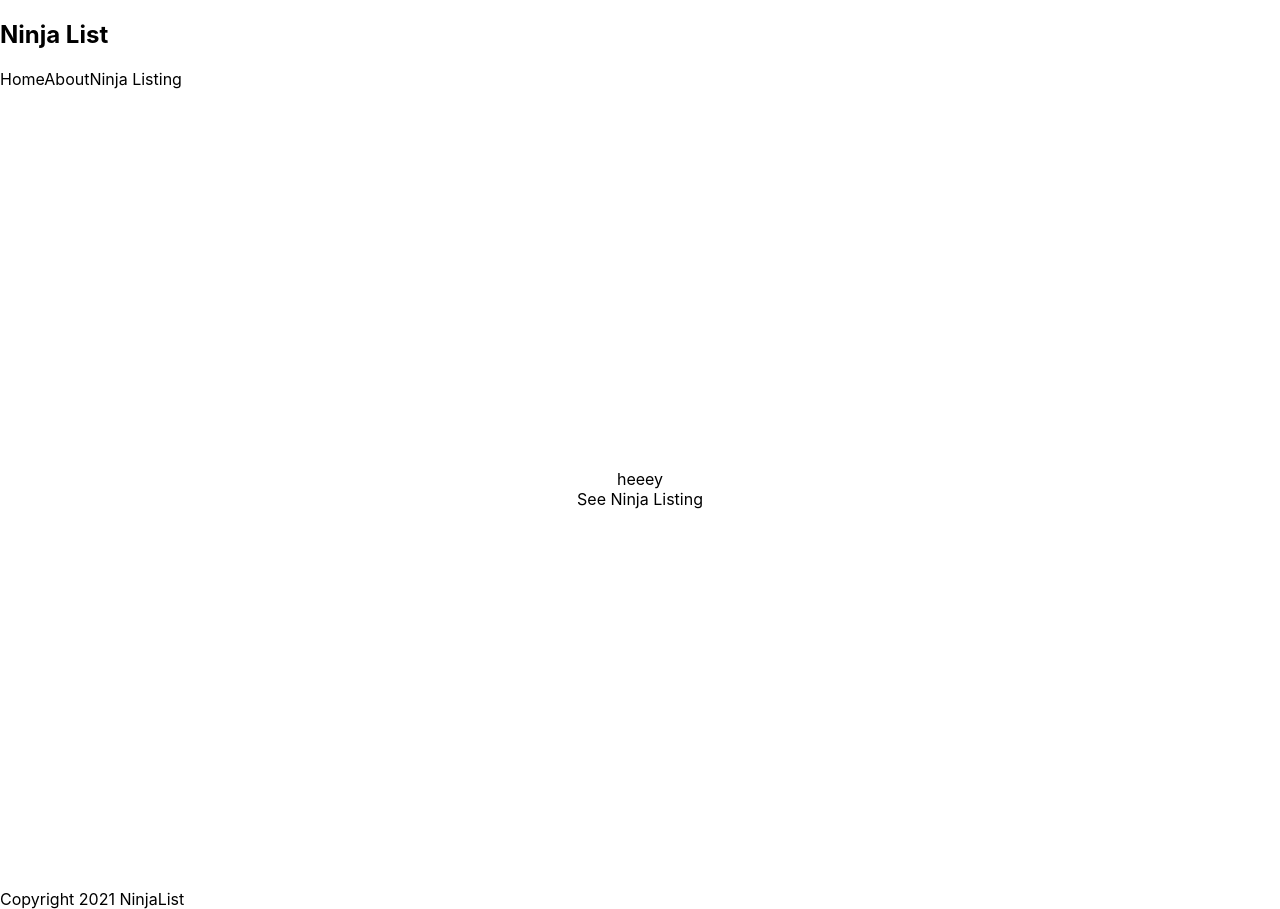
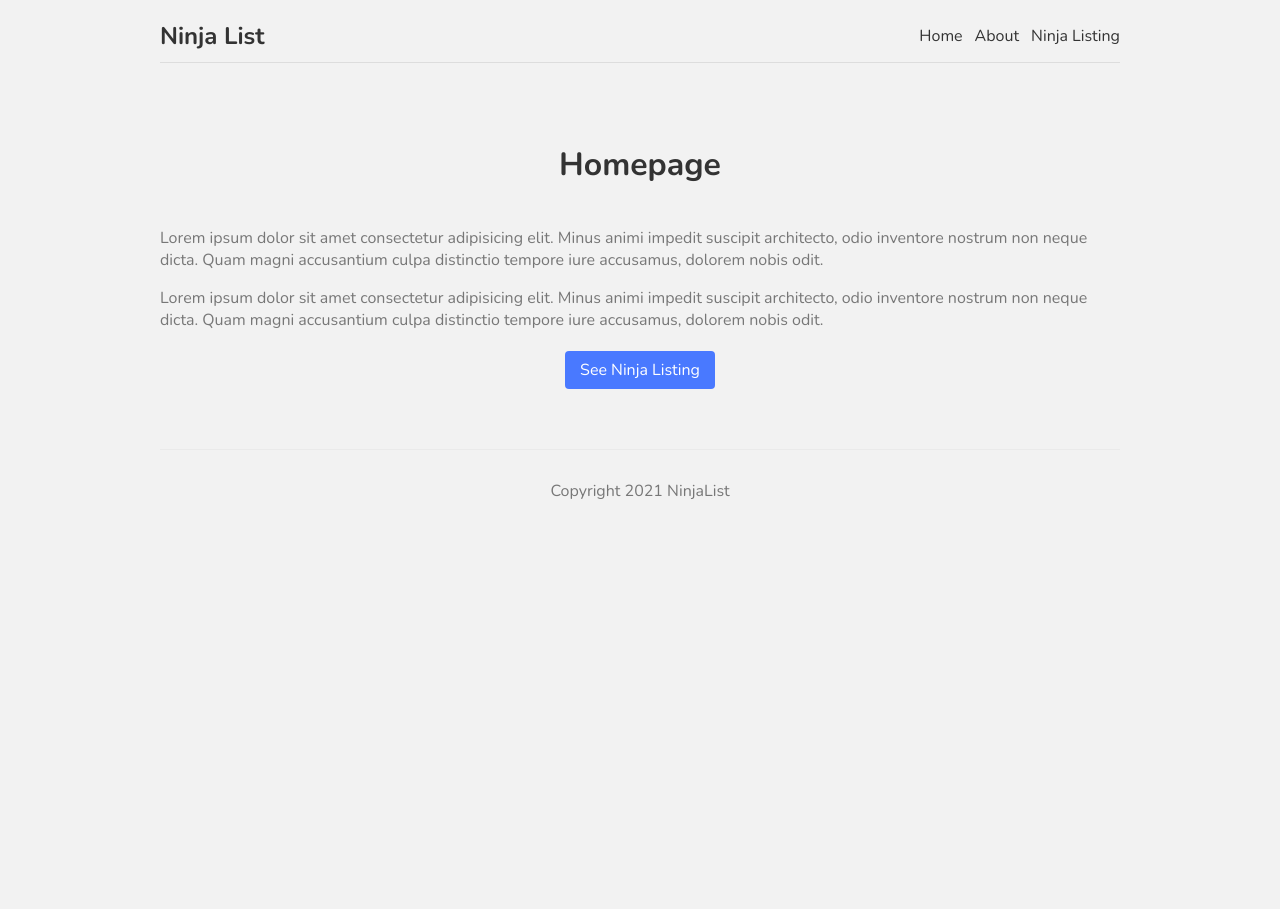
Before and after one commit to nathan-torquato/next-js-alpha, a Next.js app: page / in a window 1280 px wide. After the commit the page ends 800 px from the top, so only its background shows below. Built offline with nearby package versions, Linux system fonts and the light colour scheme.

Commit message:
feat: implement styles

```diff
--- a/components/Navbar.js
+++ b/components/Navbar.js
@@ -3,9 +3,7 @@ import Link from 'next/link'
 const Navbar = () => {
   return (
     <nav>
-      <div className="logo">
-        <h1>Ninja List</h1>
-      </div>
+      <h1 className="logo">Ninja List</h1>
       <Link href="/">
         Home
       </Link>
--- a/pages/index.js
+++ b/pages/index.js
@@ -3,18 +3,17 @@ import Link from 'next/link'
 import styles from '../styles/Home.module.css'
 
 export default function Home() {
-  return (
-    <div className={styles.container}>
-      <Head>
-        <title>Home</title>
-        <link rel="icon" href="/favicon.ico" />
-      </Head>
-      <main>
-        heeey
-      </main>
-      <Link href="/ninjas">
-        See Ninja Listing
+  return (<>
+    <Head>
+      <title>Home</title>
+    </Head>
+    <main>
+      <h1 className={styles.title}>Homepage</h1>
+      <p className={styles.text}>Lorem ipsum dolor sit amet consectetur adipisicing elit. Minus animi impedit suscipit architecto, odio inventore nostrum non neque dicta. Quam magni accusantium culpa distinctio tempore iure accusamus, dolorem nobis odit.</p>
+      <p className={styles.text}>Lorem ipsum dolor sit amet consectetur adipisicing elit. Minus animi impedit suscipit architecto, odio inventore nostrum non neque dicta. Quam magni accusantium culpa distinctio tempore iure accusamus, dolorem nobis odit.</p>
+      <Link href="/ninjas/">
+        <a className={styles.btn}>See Ninja Listing</a>
       </Link>
-    </div>
-  )
+    </main>
+  </>)
 }
--- a/pages/ninjas/index.js
+++ b/pages/ninjas/index.js
@@ -10,7 +10,7 @@ export default function Ninjas() {
       </Head>
 
       <main>
-        Ninjas
+        <h1>All Ninjas</h1>
       </main>
     </div>
   )
--- a/styles/Home.module.css
+++ b/styles/Home.module.css
@@ -1,122 +1,18 @@
-.container {
-  min-height: 100vh;
-  padding: 0 0.5rem;
-  display: flex;
-  flex-direction: column;
-  justify-content: center;
-  align-items: center;
-}
-
-.main {
-  padding: 5rem 0;
-  flex: 1;
-  display: flex;
-  flex-direction: column;
-  justify-content: center;
-  align-items: center;
-}
-
-.footer {
-  width: 100%;
-  height: 100px;
-  border-top: 1px solid #eaeaea;
-  display: flex;
-  justify-content: center;
-  align-items: center;
-}
-
-.footer img {
-  margin-left: 0.5rem;
-}
-
-.footer a {
-  display: flex;
-  justify-content: center;
-  align-items: center;
-}
-
-.title a {
-  color: #0070f3;
-  text-decoration: none;
-}
-
-.title a:hover,
-.title a:focus,
-.title a:active {
-  text-decoration: underline;
-}
-
 .title {
-  margin: 0;
-  line-height: 1.15;
-  font-size: 4rem;
-}
-
-.title,
-.description {
+  color: #333;
+  padding-bottom: 20px;
   text-align: center;
 }
-
-.description {
-  line-height: 1.5;
-  font-size: 1.5rem;
+.text {
+  color: #777;
 }
-
-.code {
-  background: #fafafa;
-  border-radius: 5px;
-  padding: 0.75rem;
-  font-size: 1.1rem;
-  font-family: Menlo, Monaco, Lucida Console, Liberation Mono, DejaVu Sans Mono,
-    Bitstream Vera Sans Mono, Courier New, monospace;
+.btn {
+  display: block;
+  width: 150px;
+  padding: 8px 0;
+  margin: 20px auto;
+  background: #4979ff;
+  border-radius: 4px;
+  color: white;
+  text-align: center;
 }
-
-.grid {
-  display: flex;
-  align-items: center;
-  justify-content: center;
-  flex-wrap: wrap;
-  max-width: 800px;
-  margin-top: 3rem;
-}
-
-.card {
-  margin: 1rem;
-  flex-basis: 45%;
-  padding: 1.5rem;
-  text-align: left;
-  color: inherit;
-  text-decoration: none;
-  border: 1px solid #eaeaea;
-  border-radius: 10px;
-  transition: color 0.15s ease, border-color 0.15s ease;
-}
-
-.card:hover,
-.card:focus,
-.card:active {
-  color: #0070f3;
-  border-color: #0070f3;
-}
-
-.card h3 {
-  margin: 0 0 1rem 0;
-  font-size: 1.5rem;
-}
-
-.card p {
-  margin: 0;
-  font-size: 1.25rem;
-  line-height: 1.5;
-}
-
-.logo {
-  height: 1em;
-}
-
-@media (max-width: 600px) {
-  .grid {
-    width: 100%;
-    flex-direction: column;
-  }
-}
--- a/styles/globals.css
+++ b/styles/globals.css
@@ -1,16 +1,48 @@
-html,
+@import url('https://fonts.googleapis.com/css2?family=Nunito:wght@300;400;600;700&display=swap');
+
 body {
-  padding: 0;
-  margin: 0;
-  font-family: -apple-system, BlinkMacSystemFont, Segoe UI, Roboto, Oxygen,
-    Ubuntu, Cantarell, Fira Sans, Droid Sans, Helvetica Neue, sans-serif;
+  background: #f2f2f2;
+  color: #333;
+  font-family: "Nunito";
+}
+a {
+  color: #333;
+  text-decoration: none;
+}
+.content {
+  max-width: 960px;
+  margin: 0 auto;
+}
+nav {
+  margin: 10px auto 80px;
+  padding: 10px 0;
+  display: flex;
+  justify-content: flex-end;
+  align-items: center;
+  border-bottom: 1px solid #ddd;
+}
+nav a {
+  margin-left: 12px;
+}
+nav .logo {
+  margin: 0 auto 0 0;
+}
+footer {
+  display: block;
+  text-align: center;
+  padding: 30px 0;
+  margin-top: 60px;
+  color: #777;
+  border-top: 1px solid #eaeaea;
 }
 
-a {
-  color: inherit;
-  text-decoration: none;
+/* Hide scrollbar for Chrome, Safari and Opera */
+::-webkit-scrollbar {
+  display: none
 }
 
-* {
-  box-sizing: border-box;
+/* Hide scrollbar for IE, Edge and Firefox */
+::-webkit-scrollbar {
+  -ms-overflow-style: none;  /* IE and Edge */
+  scrollbar-width: none;  /* Firefox */
 }
```
Also changed, not shown: pages/about.js (+5 -3 lines), pages/ninjas/test.js (deleted, +0 -17 lines), styles/Ninjas.module.css (added).
